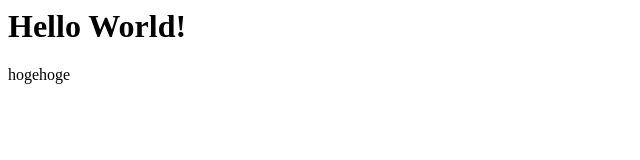
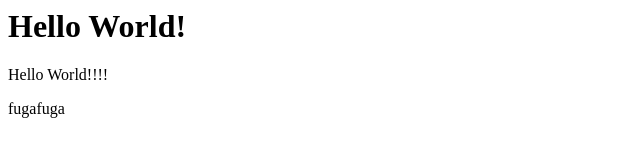
Before and after one commit to tech-instructor/git-practice, a plain HTML site: page index.html in a window 1280 px wide. Shown: the whole page, without its empty margins (0-640 px from the left). Drawn offline with Linux system fonts and the light colour scheme.

Commit message:
add contents

```diff
--- a/index.html
+++ b/index.html
@@ -2,6 +2,7 @@
 <head></head>
 <body>
 <h1>Hello World!</h1>
-<p> hogehoge </p>
+<p> Hello World!!!! </p>
+<p> fugafuga </p>
 </body>
 </html>
```
